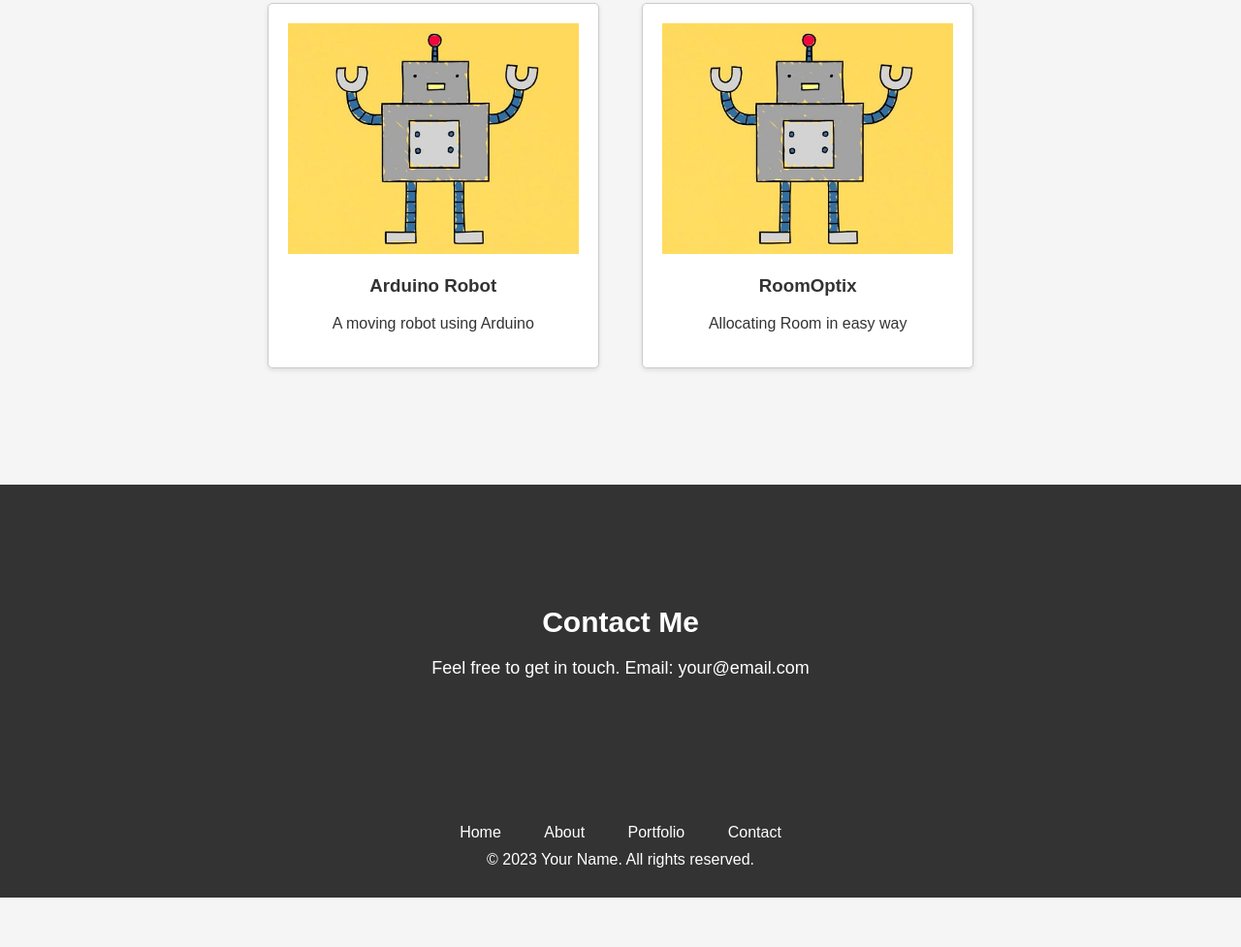
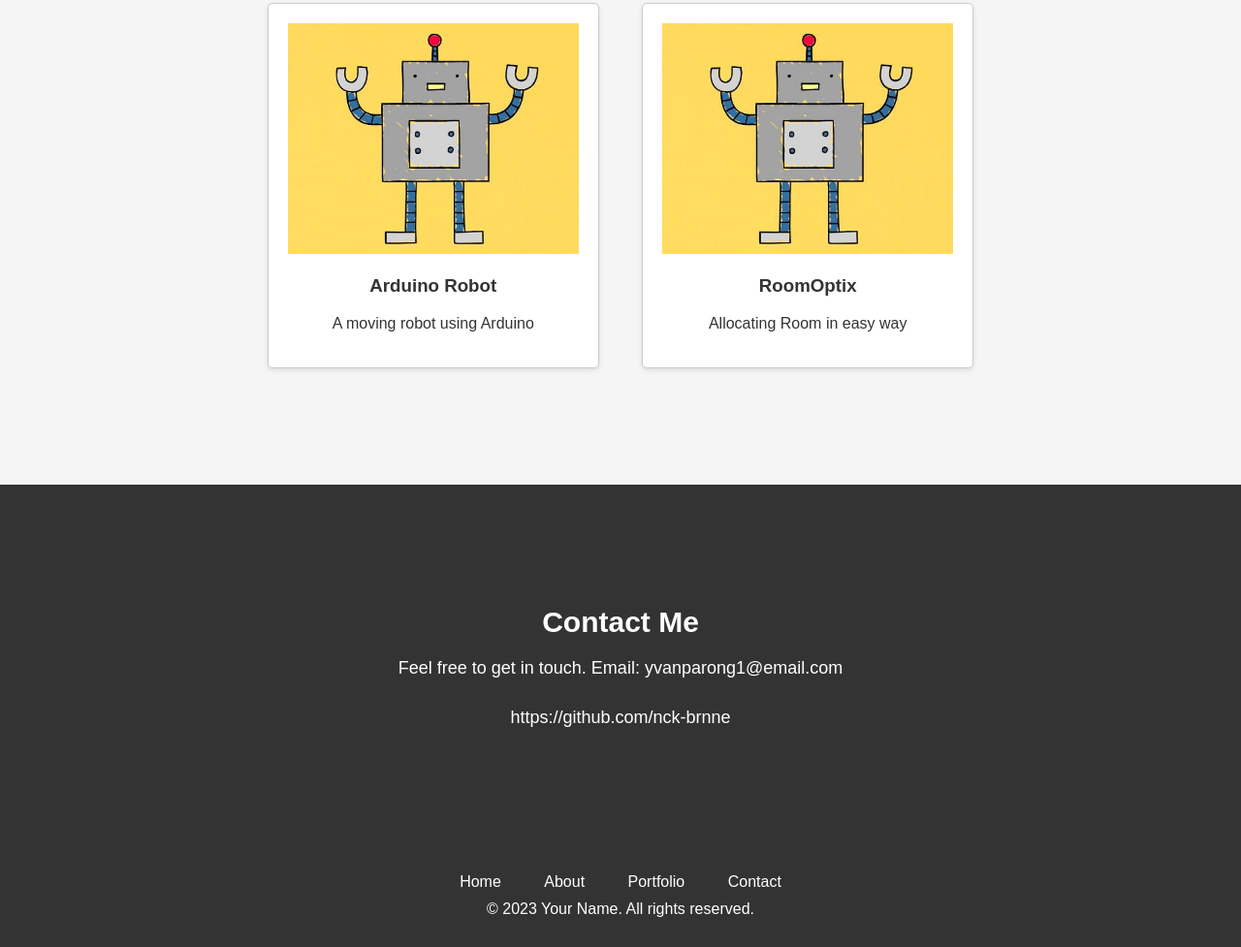
Before and after one commit to nck-brnne/nck-portfolio, a plain HTML site: page index.html in a window 1280 px wide. Shown: the part 913-1890 px from the top of the page at 97% size. Before the commit the page ends 1839 px from the top, so only its background shows below. Drawn offline with Linux system fonts and the light colour scheme.

Commit message:
Modify Contact Me

```diff
--- a/index.html
+++ b/index.html
@@ -46,7 +46,8 @@
 
     <section id="contact" class="contact">
         <h2>Contact Me</h2>
-        <p>Feel free to get in touch. Email: your@email.com</p>
+        <p>Feel free to get in touch. Email: yvanparong1@email.com</p>
+        <p>https://github.com/nck-brnne</p>
     </section>
 
     <footer>
```
